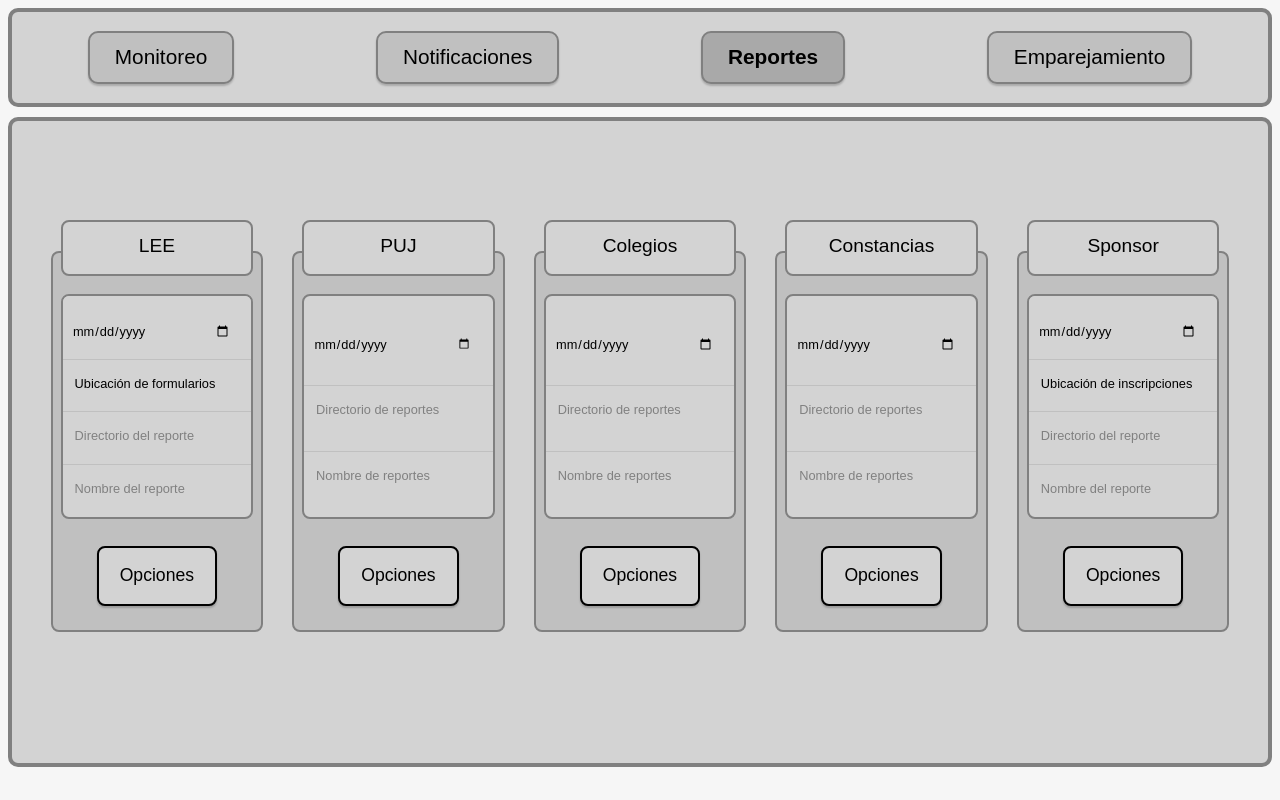
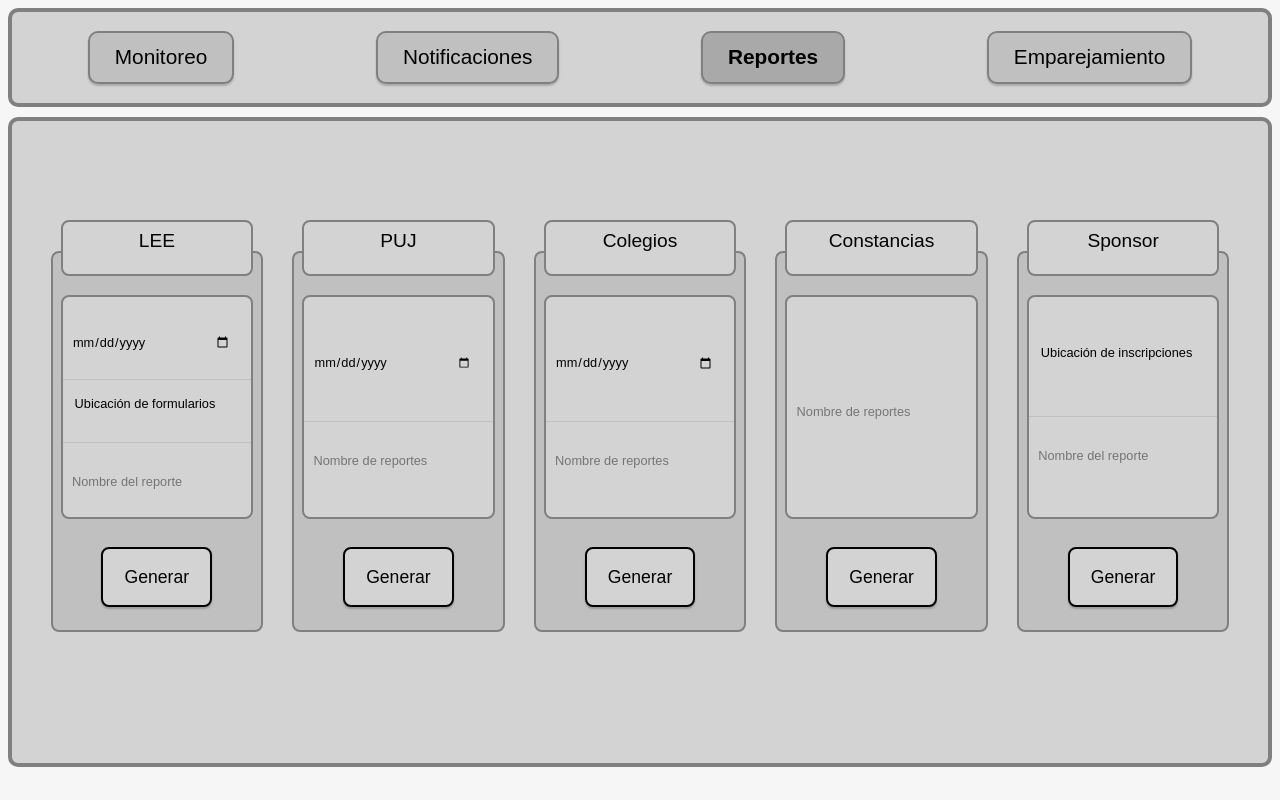
Before and after one commit to SistemaTuGestor/Sistema-TuGestor, a React (Vite) app in the folder stg/: page /reportes in a window 1280 px wide. Built offline with nearby package versions, Linux system fonts and the light colour scheme.

Commit message:
Revert ":triangular_flag_on_post: :triangular_flag_on_post: :triangular_flag_on_post:" Hasta no estar seguro de que todos los reportes pasan todas las pruebas.

```diff
--- a/stg/src/components/Pantallas/Emergente/Emergente.tsx
+++ b/stg/src/components/Pantallas/Emergente/Emergente.tsx
@@ -6,13 +6,12 @@ import "./Emergente.css" ;
 interface PropiedadesEmergente {
   mensaje : string ;
   cancelar : () => void ;
-  generar : () => void ;
   verificar : () => void ;
   enviar : () => void ;
   modulo?: string;
 }
 
-function Emergente ( {mensaje,cancelar,generar,verificar,enviar} : PropiedadesEmergente ) {
+function Emergente ( {mensaje,cancelar,verificar,enviar} : PropiedadesEmergente ) {
 
 
   return (
@@ -26,9 +25,6 @@ function Emergente ( {mensaje,cancelar,generar,verificar,enviar} : PropiedadesEm
         <div className="botones">
           <button onClick={cancelar} className="cancelar">
             Cancelar
-          </button>
-          <button onClick={generar} className="generar">
-            Generar
           </button>
           <button onClick={verificar} className="verificar">
             Verificar
--- a/stg/src/components/Pantallas/Reportes/Reportes.css
+++ b/stg/src/components/Pantallas/Reportes/Reportes.css
@@ -41,7 +41,7 @@
         font-family : Arial, Helvetica, sans-serif ;
         font-size : 120% ;
         text-align : center ;
-        line-height : 250% ;
+        line-height : 200% ;
     }
 
     .lista {
@@ -76,6 +76,7 @@
     } .lista li:first-child {
         border-top : none ;
         margin-top : -7% ;
+    } .lista li:last-child {
     } .lista input {
         /* Posición */
         margin-left : -18px ;
@@ -91,14 +92,6 @@
         color : black ;
     } .lista li:hover {
         text-decoration : underline ;
-    } .lista li.hover-underline:hover {
-        text-decoration: underline;
-    } .lista li:not(.hover-underline):hover {
-        text-decoration: none;
-    } .base {
-        color : grey ;
-    } .base li:hover {
-        text-decoration : none ;
     }
 
     .opciones button {
--- a/stg/src/components/Pantallas/Reportes/Reportes.tsx
+++ b/stg/src/components/Pantallas/Reportes/Reportes.tsx
@@ -5,15 +5,13 @@ import Emergente from "../Emergente/Emergente" ;
 
 import { useRef,useState,useEffect } from "react" ;
 import { invoke } from "@tauri-apps/api/tauri";
-import { open,save } from "@tauri-apps/api/dialog";
+import { open } from "@tauri-apps/api/dialog";
 
 
 
 function Reportes ( ) {
 
-
   //// Fecha
-
 
   const [fechaLee,setFechaLee] = useState("") ;
 
@@ -39,29 +37,11 @@ function Reportes ( ) {
       .catch ( (err) => console.error("Failed to fetch date:", err) ) ;
   } , [] ) ;
 
-  const [fechaConstancias,setFechaConstancias] = useState("") ;
-
-  useEffect ( ( ) => {
-    invoke < {fecha:string} > ( "obtener_fecha" )
-      .then ( (response) => setFechaConstancias(response.fecha) )
-      .catch ( (err) => console.error("Failed to fetch date:", err) ) ;
-  } , [] ) ;
-
-  const [fechaSponsor,setFechaSponsor] = useState("") ;
-
-  useEffect ( ( ) => {
-    invoke < {fecha:string} > ( "obtener_fecha" )
-      .then ( (response) => setFechaSponsor(response.fecha) )
-      .catch ( (err) => console.error("Failed to fetch date:", err) ) ;
-  } , [] ) ;
-
-
   //// Apertura de explorador de archivos para formularios.
-
 
   const [folderPath_LEE, setFolderPath_LEE] = useState<string | null>("Ubicación de formularios") ;
 
-  const handleSelectFolder_LEE = async ( ) => {
+  const handleSelectFolder_LEE = async () => {
 
     try {
 
@@ -94,18 +74,16 @@ function Reportes ( ) {
 
   } ;
 
-
   //// Apertura de explorador de archivos para inscripciones.
-
 
   const [folderPath_Sponsor, setFolderPath_Sponsor] = useState<string | null>("Ubicación de inscripciones") ;
 
-  const handleSelectFolder_Sponsor = async ( ) => {
+  const handleSelectFolder_Sponsor = async () => {
 
     try {
 
       const selectedPath = await open ( {
-        directory : true ,  // Permite seleccionar una carpeta.
+        directory : true,  // Permite seleccionar una carpeta.
         multiple : false ,  // Solo permite seleccionar una.
       } ) ;
 
@@ -119,9 +97,9 @@ function Reportes ( ) {
         setFolderPath_Sponsor ( folderName ) ;
 
         // Enviar la ruta al backend.
-        invoke ( "reportes_sponsor_recibir_pathcarpeta",{path:selectedPath} )
-          .then ( () => console.log("Ruta enviada correctamente") )
-          .catch ( (err) => console.error("Error al enviar la ruta:",err) ) ;
+        invoke("reportes_sponsor_recibir_pathcarpeta", { path: selectedPath })
+          .then(() => console.log("Ruta enviada correctamente"))
+          .catch((err) => console.error("Error al enviar la ruta:", err));
 
       }
 
@@ -133,222 +111,72 @@ function Reportes ( ) {
 
   } ;
 
-
-  //// Ubicación de los reportes.
-
-
-  const [directorioReporteLee, setDirectorioReporteLee] = useState("Directorio del reporte");
-
-  const [directorioReportePUJ, setDirectorioReportePUJ] = useState("Directorio de reportes");
-
-  const [directorioReporteColegios, setDirectorioReporteColegios] = useState("Directorio de reportes");
-
-  const [directorioReporteConstancias, setDirectorioReporteConstancias] = useState("Directorio de reportes");
-
-  const [directorioReporteSponsor, setDirectorioReporteSponsor] = useState("Directorio del reporte");
-
-
   //// Nombre de los reportes.
 
+  const [nombreReporteLee, setNombreReporteLee] = useState("");
 
-  const [nombreReporteLee, setNombreReporteLee] = useState("Nombre del reporte");
+  const confirmarNombreReporteLee = ( ) => {
+    invoke("reportes_lee_recibir_nombrereporte", { nombrereporte: nombreReporteLee })
+      .then(() => console.log("Nombre del reporte guardado:", nombreReporteLee))
+      .catch((err) => console.error("Error al guardar el nombre del reporte:", err));
+  } ;
 
-  const [nombreReportePUJ, setNombreReportePUJ] = useState("Nombre de reportes");
+  const [nombreReportePUJ, setNombreReportePUJ] = useState("");
 
-  const [nombreReporteColegios, setNombreReporteColegios] = useState("Nombre de reportes");
+  const confirmarNombreReportePUJ = ( ) => {
+    invoke("reportes_puj_recibir_nombrereporte", { nombrereporte: nombreReportePUJ })
+      .then(() => console.log("Nombre del reporte guardado:", nombreReportePUJ))
+      .catch((err) => console.error("Error al guardar el nombre del reporte:", err));
+  } ;
 
-  const [nombreReporteConstancias, setNombreReporteConstancias] = useState("Nombre de reportes");
+  const [nombreReporteColegios, setNombreReporteColegios] = useState("");
 
-  const [nombreReporteSponsor, setNombreReporteSponsor] = useState("Nombre del reporte");
+  const confirmarNombreReporteColegios = ( ) => {
+    invoke("reportes_colegios_recibir_nombrereporte", { nombrereporte: nombreReporteColegios })
+      .then(() => console.log("Nombre del reporte guardado:", nombreReporteColegios))
+      .catch((err) => console.error("Error al guardar el nombre del reporte:", err));
+  } ;
 
+  const [nombreReporteConstancias, setNombreReporteConstancias] = useState("");
+
+  const confirmarNombreReporteConstancias = ( ) => {
+    invoke("reportes_constancias_recibir_nombrereporte", { nombrereporte: nombreReporteConstancias })
+      .then(() => console.log("Nombre del reporte guardado:", nombreReporteConstancias))
+      .catch((err) => console.error("Error al guardar el nombre del reporte:", err));
+  } ;
+
+  const [nombreReporteSponsor, setNombreReporteSponsor] = useState("");
+
+  const confirmarNombreReporteSponsor = ( ) => {
+    invoke("reportes_sponsor_recibir_nombrereporte", { nombrereporte: nombreReporteSponsor })
+      .then(() => console.log("Nombre del reporte guardado:", nombreReporteSponsor))
+      .catch((err) => console.error("Error al guardar el nombre del reporte:", err));
+  } ;
 
   //// Control de ventana emergente.
 
+  const evento_clickGenerar_LEE = async ( ) => {
 
+    try {
+      const datos = await invoke("leer_archivos_en_carpeta");
+      console.log("Datos procesados:", datos);
+    } catch (error) {
+      console.error("Error al procesar los archivos de la carpeta Qualtrics:", error);
+      alert("Hubo un error al generar el reporte.");
+    }
+
+    setSeccioonActual ( "LEE" ) ;
+    setEmergenteVisible ( true ) ;
+
+  } ;
+
+  const [getEmergenteVisible,setEmergenteVisible] = useState ( false ) ;
   const [seccioonActual,setSeccioonActual] = useState ( "" ) ;
-  const [getEmergenteVisible,setEmergenteVisible] = useState ( false ) ;
-
-  const evento_clickOpciones = async ( seccioon:string ) => {
-    setSeccioonActual ( seccioon ) ;
-    setEmergenteVisible ( true ) ;
-  }
-
-  const evento_clickCancelar = ( ) => {
-    setEmergenteVisible ( false ) ;
-  }
 
   const evento_clickGenerar = async ( seccioon:string ) => {
 
-    if ( seccioon === "LEE" ) {
-
-      if ( folderPath_LEE === "Ubicación de formularios" ) {
-        alert ( `Por favor, selecciona un directorio de formularios antes de generar el reporte de `+seccioon+`.` ) ;
-        setEmergenteVisible ( false ) ;
-        return ;
-      }
-
-      try {
-
-        const filePath = await save({
-          defaultPath : seccioon+".xlsx" ,
-          filters : [ { name:"Excel Files" , extensions:["xlsx"] } ]
-        } ) ;
-
-        if ( filePath ) {
-          await invoke("reportes_lee_recibir_nombrereporte", { nombrereporte: filePath }) ;
-          await invoke ( "leer_archivos_en_carpeta" ) ;
-          setDirectorioReporteLee ( filePath ) ;
-          setNombreReporteLee ( filePath.split(/[\\/]/).pop() || "Nombre del reporte" ) ;
-          alert ( `Reporte de `+seccioon+` guardado en: `+filePath ) ;
-        } else {
-          alert ( `¡Generación de `+seccioon+` cancelada!` ) ;
-          return ;
-        }
-
-      } catch ( error ) {
-
-        alert ( `¡Error al abrir dialogo en sección de `+seccioon+`!` ) ;
-
-      }
-
-    } else if ( seccioon === "PUJ" ) {
-
-      try {
-
-        const filePath = await save({
-          defaultPath : seccioon ,
-          filters : [ { name:"All Files" , extensions:["*"] } ]
-        } ) ;
-
-        if ( filePath ) {
-          // Leer estudiantes aprobados.
-          const estudiantesAprobados = await invoke<string[]>("leer_universitarios_aprobados");
-          if ( estudiantesAprobados.length === 0 ) {
-            alert ( `No hay tutores aprobados para generar el reporte.` ) ;
-            return;
-          }
-          await invoke ( "generar_reporte_puj",{estudiantes:estudiantesAprobados} ) ;
-          setDirectorioReportePUJ ( filePath ) ;
-          setNombreReportePUJ ( filePath.split(/[\\/]/).pop() || "Nombre de reportes" ) ;
-          alert ( `Reporte de `+seccioon+` guardado en: `+filePath ) ;
-        } else {
-          alert ( `¡Generación de `+seccioon+` cancelada!` ) ;
-          return ;
-        }
-
-      } catch ( error ) {
-
-        alert ( `¡Error al abrir dialogo en sección de `+seccioon+`!` ) ;
-
-      }
-
-    } else if ( seccioon === "Colegios" ) {
-
-      try {
-
-        const filePath = await save({
-          defaultPath : seccioon ,
-          filters : [ { name:"All Files" , extensions:["*"] } ]
-        } ) ;
-
-        if ( filePath ) {
-          // Leer estudiantes aprobados
-          const estudiantesAprobados = await invoke<string[]>("leer_estudiantes_aprobados");
-          if (estudiantesAprobados.length === 0) {
-            alert("No hay tutores aprobados para generar el reporte.");
-            return;
-          }
-          await invoke ("generar_reporte_colegios",{estudiantes:estudiantesAprobados } ) ;
-          setDirectorioReporteColegios ( filePath ) ;
-          setNombreReporteColegios ( filePath.split(/[\\/]/).pop() || "Nombre de reportes" ) ;
-          alert ( `Reporte de `+seccioon+` guardado en: `+filePath ) ;
-        } else {
-          alert ( `¡Generación de `+seccioon+` cancelada!` ) ;
-          return ;
-        }
-
-      } catch ( error ) {
-
-        alert ( `¡Error al abrir dialogo en sección de `+seccioon+`!` ) ;
-
-      }
-
-    } else if ( seccioon === "Constancias" ) {
-
-      try {
-
-        const filePath = await save({
-          defaultPath : seccioon ,
-          filters : [ { name:"Word Files" , extensions:["docx"] } ]
-        } ) ;
-
-        if ( filePath ) {
-          await invoke ( "generar_constancias" ) ;
-          setDirectorioReporteConstancias ( filePath ) ;
-          setNombreReporteConstancias ( filePath.split(/[\\/]/).pop() || "Nombre de reportes" ) ;
-          alert ( `Reporte de `+seccioon+` guardado en: `+filePath ) ;
-        } else {
-          alert ( `¡Generación de `+seccioon+` cancelada!` ) ;
-          return ;
-        }
-
-      } catch ( error ) {
-
-        alert ( `¡Error al abrir dialogo en sección de `+seccioon+`!` ) ;
-
-      }
-
-    } else if ( seccioon === "Sponsor" ) {
-
-      if ( folderPath_Sponsor === "Ubicación de inscripciones" ) {
-        alert ( `Por favor, selecciona un directorio de inscripciones antes de generar el reporte de `+seccioon+`.` ) ;
-        setEmergenteVisible ( false ) ;
-        return ;
-      }
-
-      try {
-
-        const filePath = await save ( {
-          defaultPath : seccioon+".xlsx" ,
-          filters : [ { name:"Excel Files" , extensions:["xlsx"] } ]
-        } ) ;
-
-        if ( filePath ) {
-          setDirectorioReporteSponsor ( filePath ) ;
-          setNombreReporteSponsor ( filePath.split(/[\\/]/).pop() || "Nombre del reporte" ) ;
-          alert ( `Reporte de `+seccioon+` guardado en: `+filePath ) ;
-        } else {
-          alert ( `¡Generación de `+seccioon+` cancelada!` ) ;
-          return ;
-        }
-
-      } catch ( error ) {
-
-        alert ( `¡Error al abrir dialogo en sección de `+seccioon+`!` ) ;
-
-      }
-
-    } else {
-
-      alert ( `¡Error en la selección de sección!` ) ;
-
-    }
-
-    /*
     try {
-
-      if ( seccioon === "LEE" ) {
-        try {
-          const datos = await invoke("leer_archivos_en_carpeta");
-          console.log("Datos procesados:", datos);
-          setFolderPath_LEE ( fileName ) ;
-        } catch (error) {
-          console.error("Error al procesar los archivos de la carpeta Qualtrics:", error);
-          alert("Hubo un error al generar el reporte.");
-        }
-      }
-
-      if (seccioon === "Colegios") {
+      if (seccioonActual === "Colegios") {
         // Leer estudiantes aprobados
         const estudiantesAprobados = await invoke<string[]>("leer_estudiantes_aprobados");
 
@@ -376,7 +204,7 @@ function Reportes ( ) {
 
          alert("¡Envío exitoso! El reporte de puj se ha generado.");
       }
-      if (seccioon === "Constancias") {
+      if (seccioon === "Participantes") {
         try {
             await invoke("generar_constancias");
             alert("¡Envío exitoso! Se han generado las constancias.");
@@ -384,22 +212,25 @@ function Reportes ( ) {
             console.error("Error al generar constancias:", err);
             alert("Hubo un error al generar las constancias.");
         }
-      }
+    }
+
       else {
         console.log("📌 Otra sección seleccionada, no se generará reporte de colegios.");
+
       }
-
     } catch (err) {
-
       console.error("Error al generar el reporte de colegios:", err);
       alert("Hubo un error al generar el reporte.");
+    }
 
-    }
-    */
-
+    setSeccioonActual ( seccioon ) ;
     setEmergenteVisible ( true ) ;
 
   } ;
+
+  const evento_clickCancelar = ( ) => {
+    setEmergenteVisible ( false ) ;
+  }
 
   const evento_clickVerificar = ( ) => {
     handleFileClick() ;
@@ -407,7 +238,7 @@ function Reportes ( ) {
   } ;
 
   const evento_clickEnviar = ( ) => {
-    alert ( `¡Envío exitoso!` ) ;
+    // alert ( `¡Envío exitoso!` ) ;
     setEmergenteVisible ( false ) ;
   } ;
 
@@ -428,12 +259,11 @@ function Reportes ( ) {
 
       { getEmergenteVisible && (
           <Emergente
-            mensaje   = {`¿Ya verificaste los reportes para ${seccioonActual}?`}
-            cancelar  = {evento_clickCancelar}
-            generar   = {()=>evento_clickGenerar(seccioonActual)}
+            mensaje = {`¿Ya verificaste los reportes para ${seccioonActual}?`}
+            cancelar = {evento_clickCancelar}
             verificar = {evento_clickVerificar}
-            enviar    = {evento_clickEnviar}
-            modulo    = {seccioonActual}
+            enviar = {evento_clickEnviar}
+            modulo={seccioonActual}
           />
       ) }
 
@@ -455,19 +285,24 @@ function Reportes ( ) {
               }}
             />
           </li>
-          <li onClick={() => handleSelectFolder_LEE()} className="hover-underline">
+          <li onClick={()=>handleSelectFolder_LEE()}>
             {folderPath_LEE}
           </li>
-          <li className="base">
-            {directorioReporteLee}
-          </li>
-          <li className="base">
-            {nombreReporteLee}
+          <li>
+            <input
+              type="text"
+              placeholder="Nombre del reporte"
+              value={nombreReporteLee}
+              onChange={(e) => {
+                setNombreReporteLee(e.target.value) ;
+                confirmarNombreReporteLee() ;
+              }}
+            />
           </li>
         </ul>
         <div className="opciones">
-          <button onClick={()=>evento_clickOpciones("LEE")}>
-            Opciones
+          <button onClick={()=>evento_clickGenerar_LEE()}>
+            Generar
           </button>
         </div>
       </div>
@@ -490,16 +325,21 @@ function Reportes ( ) {
               }}
             />
           </li>
-          <li className="base">
-            {directorioReportePUJ}
-          </li>
-          <li className="base">
-            {nombreReportePUJ}
+          <li>
+            <input
+              type="text"
+              placeholder="Nombre de reportes"
+              value={nombreReportePUJ}
+              onChange={(e) => {
+                setNombreReportePUJ(e.target.value) ;
+                confirmarNombreReportePUJ() ;
+              }}
+            />
           </li>
         </ul>
         <div className="opciones">
-          <button onClick={()=>evento_clickOpciones("PUJ")}>
-            Opciones
+          <button onClick={()=>evento_clickGenerar("PUJ")}>
+            Generar
           </button>
         </div>
       </div>
@@ -522,16 +362,21 @@ function Reportes ( ) {
               }}
             />
           </li>
-          <li className="base">
-            {directorioReporteColegios}
-          </li>
-          <li className="base">
-            {nombreReporteColegios}
+          <li>
+            <input
+              type="text"
+              placeholder="Nombre de reportes"
+              value={nombreReporteColegios}
+              onChange={(e) => {
+                setNombreReporteColegios(e.target.value) ;
+                confirmarNombreReporteColegios() ;
+              }}
+            />
           </li>
         </ul>
         <div className="opciones">
-          <button onClick={()=>evento_clickOpciones("Colegios")}>
-            Opciones
+          <button onClick={()=>evento_clickGenerar("Colegios")}>
+            Generar
           </button>
         </div>
       </div>
@@ -544,26 +389,19 @@ function Reportes ( ) {
         <ul className="lista">
           <li>
             <input
-              type="date"
-              value={fechaConstancias}
-              onChange={(e) => setFechaConstancias(e.target.value)}
-              onBlur={() => {
-                invoke("reportes_constancias_actualizar_fecha", { nuevaFecha: fechaConstancias })
-                  .then(() => console.log("Fecha actualizada"))
-                  .catch((err) => console.error("Failed to update date:", err));
+              type="text"
+              placeholder="Nombre de reportes"
+              value={nombreReporteConstancias}
+              onChange={(e) => {
+                setNombreReporteConstancias(e.target.value) ;
+                confirmarNombreReporteConstancias() ;
               }}
             />
           </li>
-          <li className="base">
-            {directorioReporteConstancias}
-          </li>
-          <li className="base">
-            {nombreReporteConstancias}
-          </li>
         </ul>
         <div className="opciones">
-          <button onClick={()=>evento_clickOpciones("Constancias")}>
-            Opciones
+          <button onClick={()=>evento_clickGenerar("Participantes")}>
+            Generar
           </button>
         </div>
       </div>
@@ -574,31 +412,24 @@ function Reportes ( ) {
           Sponsor
         </div>
         <ul className="lista">
+          <li onClick={()=>handleSelectFolder_Sponsor()}>
+            {folderPath_Sponsor}
+          </li>
           <li>
             <input
-              type="date"
-              value={fechaSponsor}
-              onChange={(e) => setFechaSponsor(e.target.value)}
-              onBlur={() => {
-                invoke("reportes_sponsor_actualizar_fecha", { nuevaFecha: fechaSponsor })
-                  .then(() => console.log("Fecha actualizada"))
-                  .catch((err) => console.error("Failed to update date:", err));
+              type="text"
+              placeholder="Nombre del reporte"
+              value={nombreReporteSponsor}
+              onChange={(e) => {
+                setNombreReporteSponsor(e.target.value) ;
+                confirmarNombreReporteSponsor() ;
               }}
             />
           </li>
-          <li onClick={() => handleSelectFolder_Sponsor()} className="hover-underline">
-            {folderPath_Sponsor}
-          </li>
-          <li className="base">
-            {directorioReporteSponsor}
-          </li>
-          <li className="base">
-            {nombreReporteSponsor}
-          </li>
         </ul>
         <div className="opciones">
-          <button onClick={()=>evento_clickOpciones("Sponsor")}>
-            Opciones
+          <button onClick={()=>evento_clickGenerar("Sponsor")}>
+            Generar
           </button>
         </div>
       </div>
@@ -613,7 +444,6 @@ function Reportes ( ) {
         onChange={handleFileChange}
       />
 
-
     </div>
 
 
```
Also changed, not shown: stg/src/components/Pantallas/Emergente/Emergente.css (+1 -15 lines), 2 other files (tests, documents, lock files or other folders).
